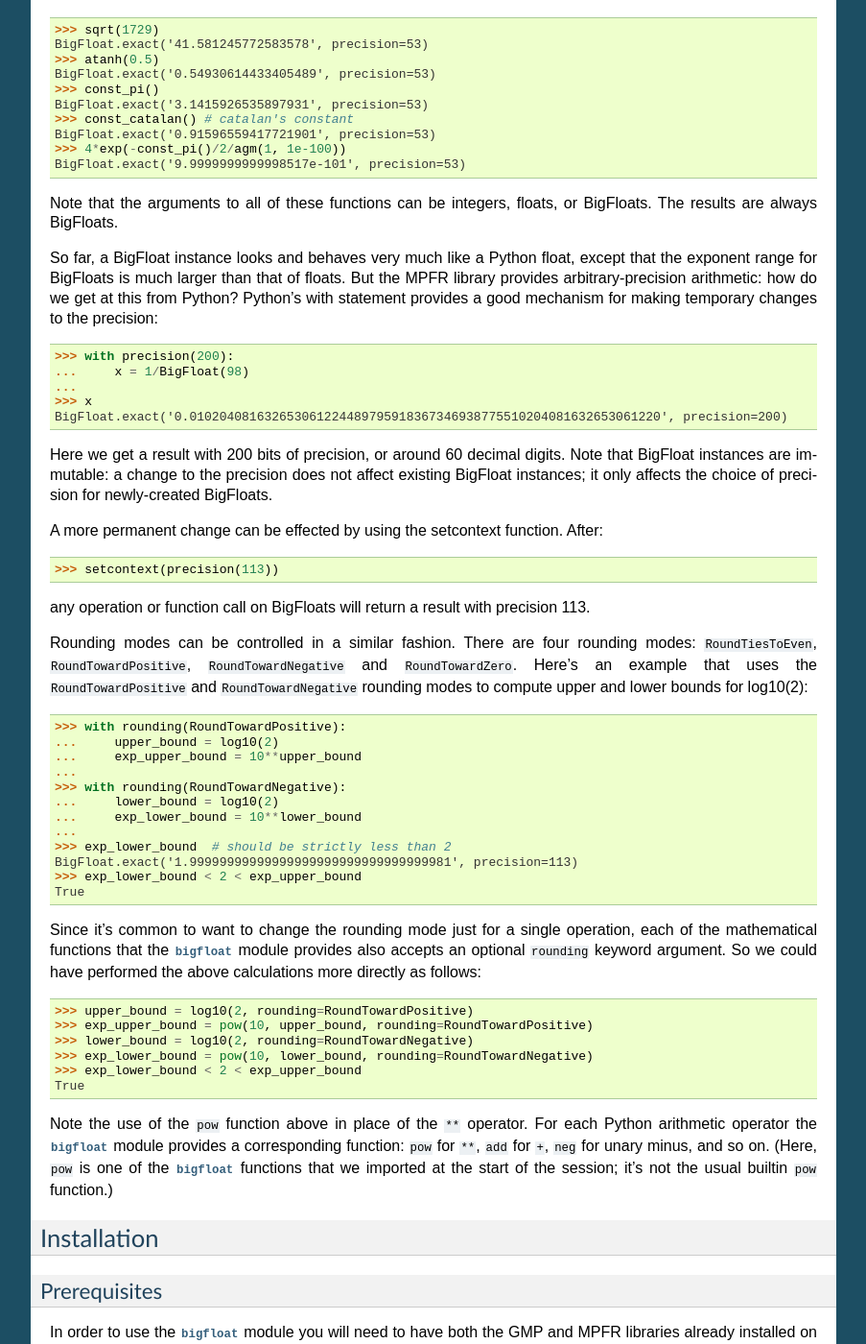
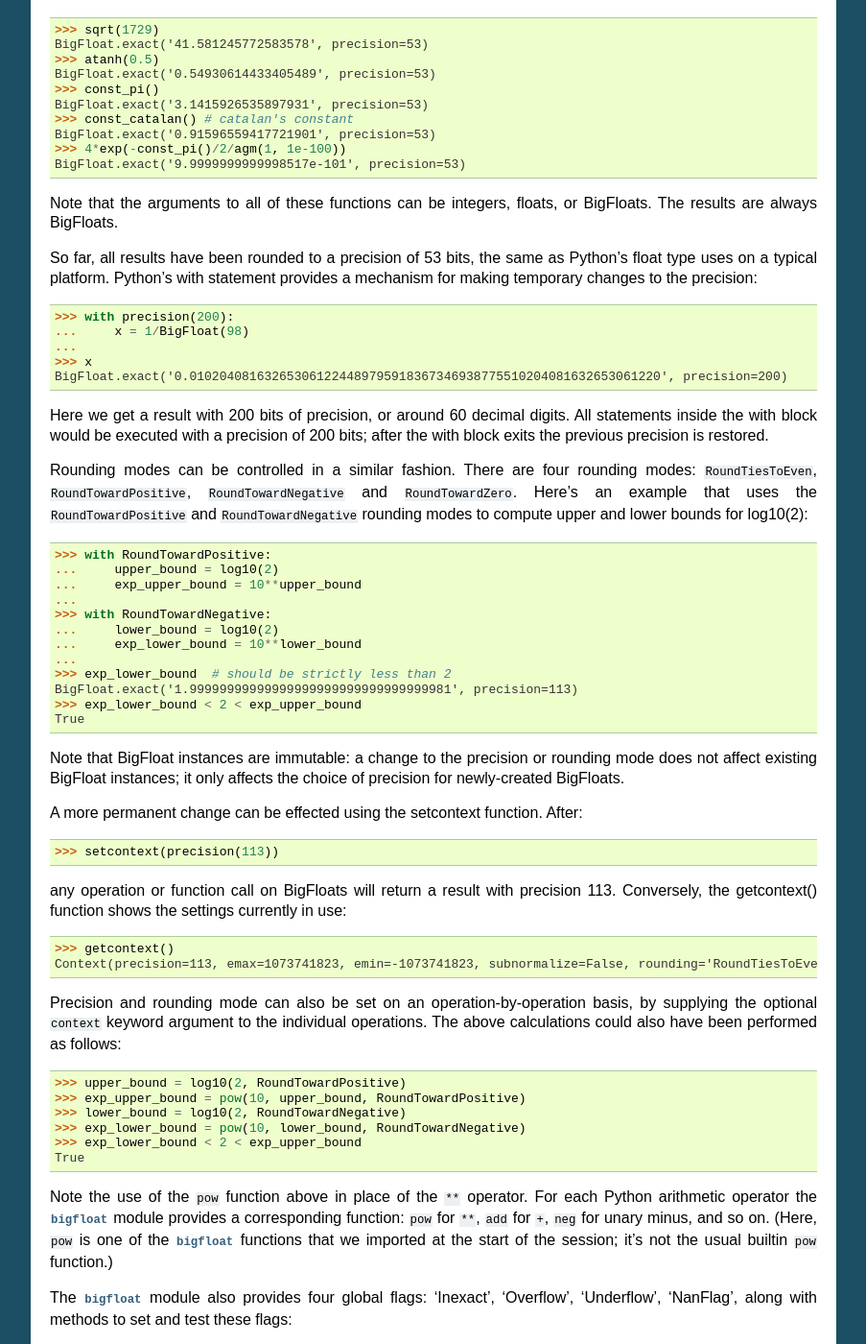
Before and after one commit to mdickinson/bigfloat, a Sphinx documentation site: the page built from Doc/reference.rst, in a window 1280 px wide and 1400 px high, scrolled down 1185 px. Shown: the whole window at 96% size, without its empty margins (198-1101 px from the left). Built offline with Sphinx 7.4.7, drawn with Linux system fonts in a browser that asks for light colours; some of the changed text lies outside the part shown.

Commit message:
More cleanup

```diff
--- a/Doc/reference.rst
+++ b/Doc/reference.rst
@@ -39,7 +39,7 @@ the current namespace, and clobbers some builtin Python functions:
 probably only want to import the classes and functions that you
 actually need.
 
-The most important type is the :class:`BigFloat` class; a
+The most important type is the :class:`BigFloat` class.  A
 :class:`BigFloat` instance can be created from an integer, a float or
 a string::
 
@@ -90,12 +90,10 @@ functions.  For example::
 Note that the arguments to all of these functions can be integers,
 floats, or BigFloats.  The results are always BigFloats.
 
-So far, a BigFloat instance looks and behaves very much like a Python
-float, except that the exponent range for BigFloats is much larger
-than that of floats.  But the MPFR library provides
-arbitrary-precision arithmetic: how do we get at this from Python?
-Python's with statement provides a good mechanism for making temporary
-changes to the precision::
+So far, all results have been rounded to a precision of 53 bits, the
+same as Python's float type uses on a typical platform.  Python's
+with statement provides a mechanism for making temporary changes
+to the precision::
 
    >>> with precision(200):
    ...     x = 1/BigFloat(98)
@@ -104,17 +102,9 @@ changes to the precision::
    BigFloat.exact('0.010204081632653061224489795918367346938775510204081632653061220', precision=200)
 
 Here we get a result with 200 bits of precision, or around 60 decimal
-digits.  Note that BigFloat instances are immutable: a change to the
-precision does not affect existing BigFloat instances; it only affects
-the choice of precision for newly-created BigFloats.
-
-A more permanent change can be effected by using the setcontext
-function.  After::
-
-   >>> setcontext(precision(113))
-
-any operation or function call on BigFloats will return a result with
-precision 113.
+digits.  All statements inside the with block would be executed with a
+precision of 200 bits; after the with block exits the previous
+precision is restored.
 
 Rounding modes can be controlled in a similar fashion.  There are four
 rounding modes: ``RoundTiesToEven``, ``RoundTowardPositive``,
@@ -122,11 +112,11 @@ rounding modes: ``RoundTiesToEven``, ``RoundTowardPositive``,
 that uses the ``RoundTowardPositive`` and ``RoundTowardNegative``
 rounding modes to compute upper and lower bounds for log10(2)::
 
-   >>> with rounding(RoundTowardPositive):
+   >>> with RoundTowardPositive:
    ...     upper_bound = log10(2)
    ...     exp_upper_bound = 10**upper_bound
    ...
-   >>> with rounding(RoundTowardNegative):
+   >>> with RoundTowardNegative:
    ...     lower_bound = log10(2)
    ...     exp_lower_bound = 10**lower_bound
    ...
@@ -135,16 +125,31 @@ rounding modes to compute upper and lower bounds for log10(2)::
    >>> exp_lower_bound < 2 < exp_upper_bound
    True
 
-Since it's common to want to change the rounding mode just for a
-single operation, each of the mathematical functions that the
-:mod:`bigfloat` module provides also accepts an optional ``rounding``
-keyword argument.  So we could have performed the above calculations
-more directly as follows::
+Note that BigFloat instances are immutable: a change to the precision
+or rounding mode does not affect existing BigFloat instances; it only
+affects the choice of precision for newly-created BigFloats.
 
-   >>> upper_bound = log10(2, rounding=RoundTowardPositive)
-   >>> exp_upper_bound = pow(10, upper_bound, rounding=RoundTowardPositive)
-   >>> lower_bound = log10(2, rounding=RoundTowardNegative)
-   >>> exp_lower_bound = pow(10, lower_bound, rounding=RoundTowardNegative)
+A more permanent change can be effected using the setcontext function.
+After::
+
+   >>> setcontext(precision(113))
+
+any operation or function call on BigFloats will return a result with
+precision 113.  Conversely, the getcontext() function shows the
+settings currently in use::
+
+   >>> getcontext()
+   Context(precision=113, emax=1073741823, emin=-1073741823, subnormalize=False, rounding='RoundTiesToEven')
+
+Precision and rounding mode can also be set on an
+operation-by-operation basis, by supplying the optional ``context``
+keyword argument to the individual operations.  The above calculations
+could also have been performed as follows::
+
+   >>> upper_bound = log10(2, RoundTowardPositive)
+   >>> exp_upper_bound = pow(10, upper_bound, RoundTowardPositive)
+   >>> lower_bound = log10(2, RoundTowardNegative)
+   >>> exp_lower_bound = pow(10, lower_bound, RoundTowardNegative)
    >>> exp_lower_bound < 2 < exp_upper_bound
    True
 
@@ -155,6 +160,35 @@ for ``+``, ``neg`` for unary minus, and so on.  (Here, ``pow`` is one
 of the :mod:`bigfloat` functions that we imported at the start of the
 session; it's not the usual builtin ``pow`` function.)
 
+The :mod:`bigfloat` module also provides four global flags: 'Inexact',
+'Overflow', 'Underflow', 'NanFlag', along with methods to set and test
+these flags::
+
+   >>> set_flagstate(set())  # clear all flags
+   >>> get_flagstate()
+   set([])
+   >>> exp(10**100)
+   BigFloat.exact('Infinity', precision=53)
+   >>> get_flagstate()
+   set(['Overflow', 'Inexact'])
+
+These flags show that overflow occurred, and that the given result
+(infinity) was inexact.  The flags are sticky: none of the standard
+operations ever clears a flag.
+
+   >>> sqrt(2)
+   BigFloat.exact('1.4142135623730951', precision=53)
+   >>> get_flagstate()  # overflow flag still set from the exp call
+   set(['Overflow', 'Inexact'])
+   >>> set_flagstate(set())  # clear all flags
+   >>> sqrt(2)
+   BigFloat.exact('1.4142135623730951', precision=53)
+   >>> get_flagstate()   # sqrt only sets the inexact flag
+   set(['Inexact'])
+
+The functions :func:`clear_flag`, :func:`set_flag` and
+:func:`test_flag` allow clearing, setting and testing of individual
+flags.
 
 Installation
 ------------
```
Also changed, not shown: other parts of Doc/reference.rst (+4 -4 lines), bigfloat/__init__.py (+38 -32 lines), 1 other file.
